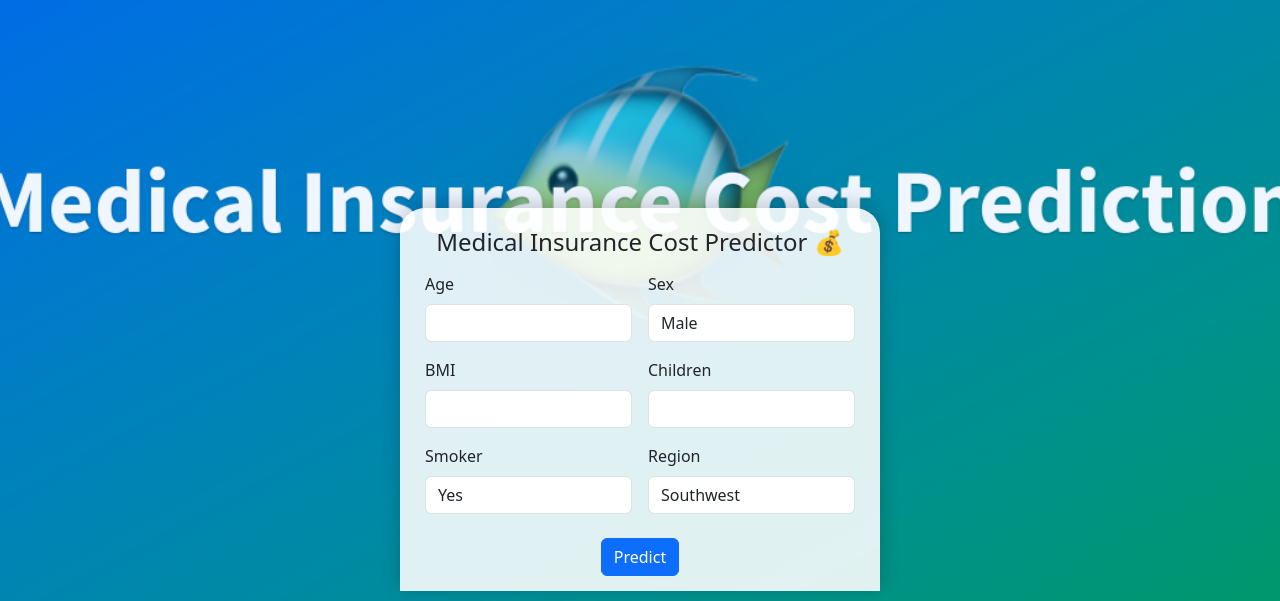
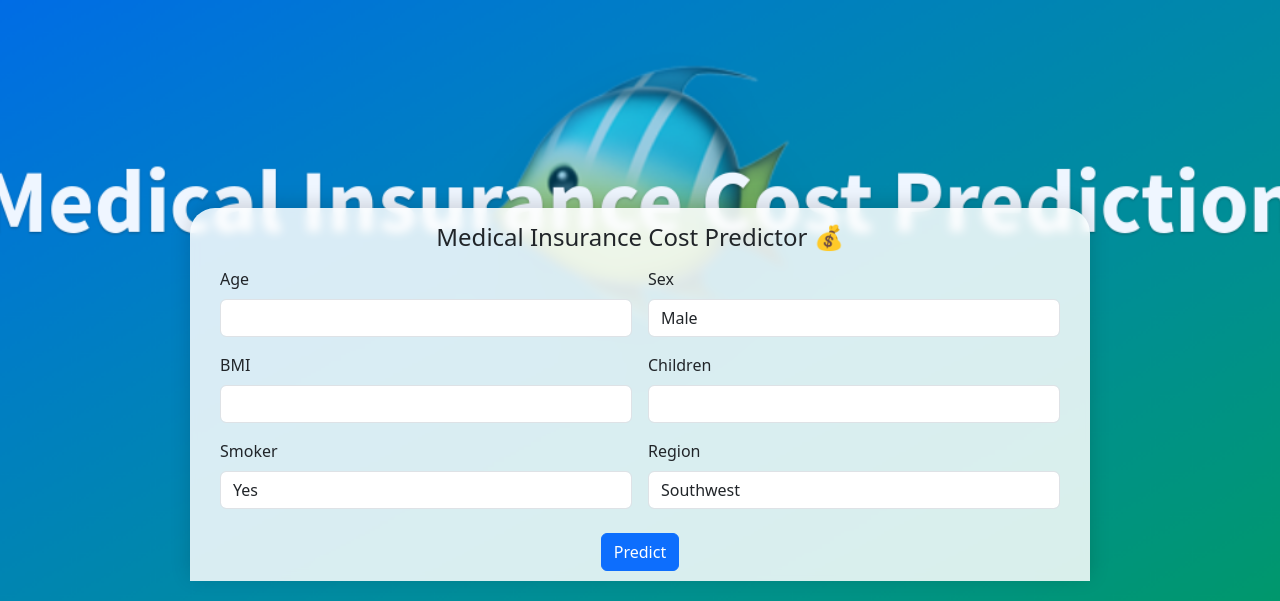
Before and after one commit to kmaha-lakshmi/Medical-insurance-price-analysis-prediction, a Flask app: page / in a window 1280 px wide. Shown: the part 199-800 px from the top of the page. Run offline with Flask 3, Linux system fonts and the light colour scheme; parts of the project's set-up code (start-up, migrations or seed data) failed here and were passed over.

Commit message:
Final UI: form at bottom,background title visible

```diff
--- a/templates/index.html
+++ b/templates/index.html
@@ -19,18 +19,20 @@
         justify-content: flex-end;
     }
 
-    .form-wrapper {
-        background-color: rgba(255, 255, 255, 0.88);
-        padding: 20px 25px 15px;
-        border-top-left-radius: 25px;
-        border-top-right-radius: 25px;
-        box-shadow: 0 -4px 20px rgba(0, 0, 0, 0.2);
-        max-width: 480px;
-        width: 90%;
-        margin: 0 auto 10px;
-        animation: slideUp 0.8s ease-out;
-        margin-top: 50px; /* Push form down a bit inside its box */
-    }
+   .form-wrapper {
+    background-color: rgba(255, 255, 255, 0.85);
+    padding: 15px 30px 10px;  /* less height */
+    border-top-left-radius: 25px;
+    border-top-right-radius: 25px;
+    box-shadow: 0 -4px 20px rgba(0, 0, 0, 0.15);
+    max-width: 900px;         /* wide form */
+    width: 96%;               /* almost full screen */
+    margin: 0 auto 20px;
+    animation: slideUp 0.8s ease-out;
+    margin-top: 30px;
+    backdrop-filter: blur(5px);
+}
+
 
     @keyframes slideUp {
         from {
```
